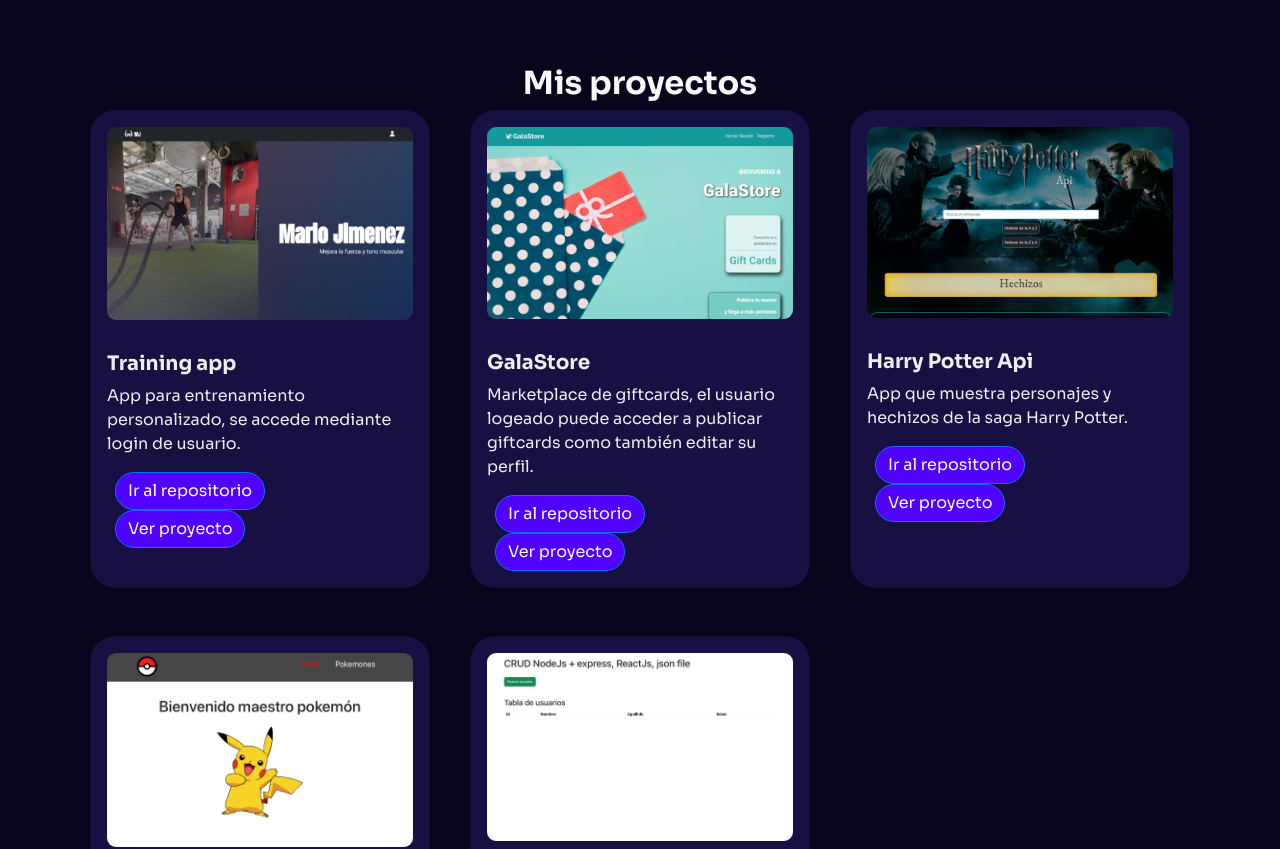
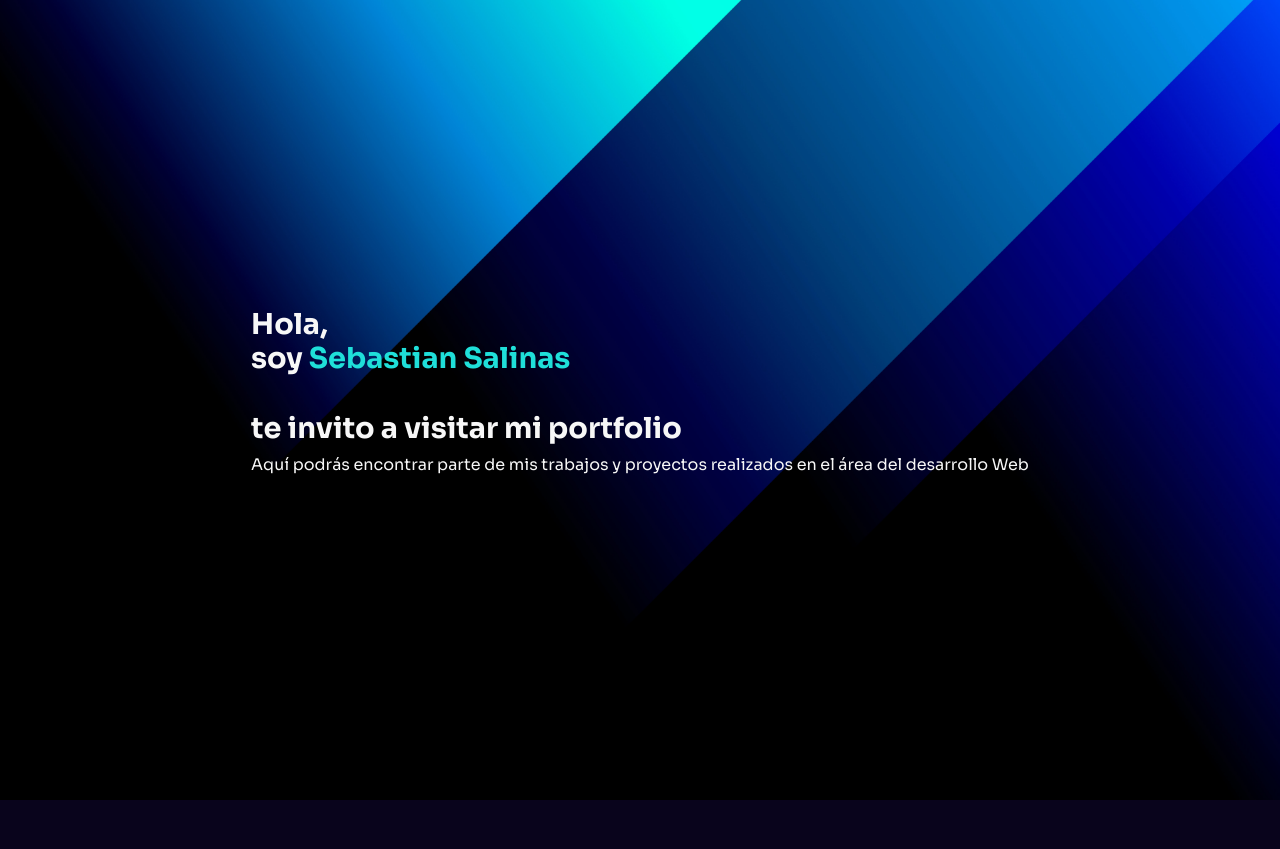
Before and after one commit to ssalinascalibar/portfolio, a React (Create React App) app: page / in a window 1280 px wide. Shown: the top 849 px of the page. Built offline with nearby package versions, Linux system fonts and the light colour scheme.

Commit message:
add header and styles

```diff
--- /dev/null
+++ b/src/assets/css/header.css
@@ -0,0 +1,43 @@
+header {
+  background-image: url(/src/assets/img/bkg-header.jpg);
+  background-position: center center;
+  background-repeat: no-repeat;
+  /* background-attachment: fixed; */
+  background-size: cover;
+  height: 100vh;
+  width: 100%;
+  display: flex;
+  flex-direction: column;
+  justify-content: center;
+  align-items: center;
+}
+
+.header-text{
+    padding: 0 2rem;
+}
+
+header h1{
+    font-weight: 700;
+    font-size: 1.8em;
+}
+
+.span-header{
+    color: #1fdfd9;
+}
+
+/* header{
+    width: 100%;
+    height: 100%;
+    margin: 0 0 30rem 0;
+}
+
+header img{
+    width: 100%;
+    height: 100vh;
+    object-fit: cover;
+    position: absolute;
+}
+
+header h3{
+    position: relative;
+} */
--- /dev/null
+++ b/src/components/Header.jsx
@@ -0,0 +1,22 @@
+import React from 'react'
+
+//css
+import header from '../assets/css/header.css'
+
+import headerBkg from '../assets/img/bkg-header.jpg'
+
+export default function Header() {
+  return (
+    <header>
+        <div className="row">
+            <div className="col">
+                <div className="header-text">
+                {/* <img src={headerBkg} alt="" /> */}
+                <h1>Hola,<br />soy <span className="span-header">Sebastian Salinas</span><br/><br/>te invito a visitar mi portfolio</h1>
+                <p>Aquí podrás encontrar parte de mis trabajos y proyectos realizados en el área del desarrollo Web</p>
+                </div>
+            </div>
+        </div>
+    </header>
+  )
+}
--- a/src/index.css
+++ b/src/index.css
@@ -20,7 +20,7 @@
 }
 
 section{
-  margin: 4rem 0;
+  margin: 0 0 4rem 0;
 }
 
 h2{
--- a/src/views/Home.jsx
+++ b/src/views/Home.jsx
@@ -1,12 +1,14 @@
-import React from 'react'
-import AboutMe from '../components/AboutMe'
+import React from "react";
+import AboutMe from "../components/AboutMe";
 
 //components
-import CardsProjects from '../components/CardsProjects'
+import CardsProjects from "../components/CardsProjects";
+import Header from "../components/Header";
 
 export default function Home() {
   return (
     <div>
+      <Header />
       <main>
         <section>
 
@@ -21,5 +23,5 @@
         </section>
       </main>
     </div>
-  )
+  );
 }
```
Also changed, not shown: src/assets/img/bkg-header.jpg (added). Lines whose indentation alone changed are shown as unchanged.
